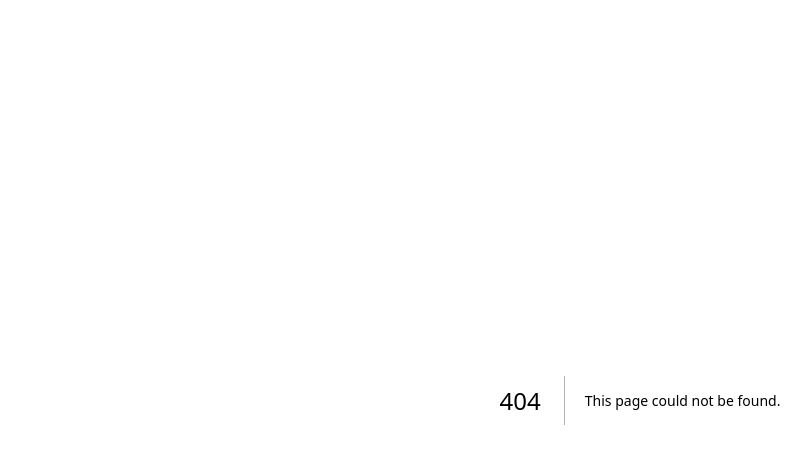
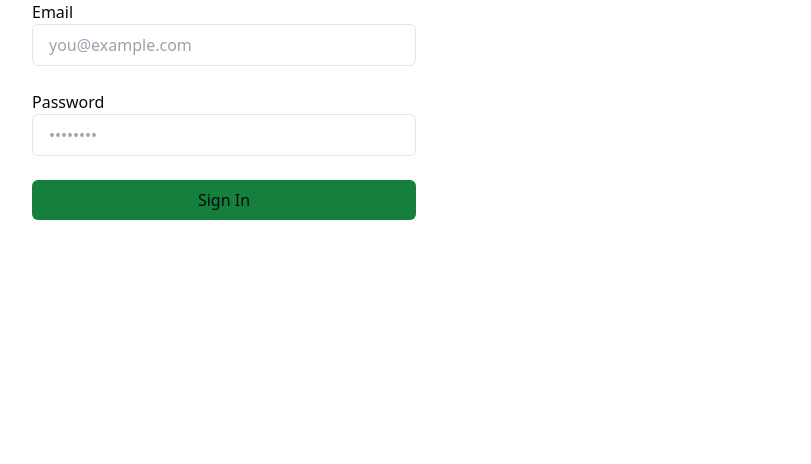
Before and after one commit to gualberto2/ben-booking, a Next.js app: page /login in a window 1280 px wide. Before the commit this address had no page. Shown: the top 464 px of the page, without its empty margins (0-811 px from the left). Built offline with nearby package versions, Linux system fonts and the light colour scheme.

Commit message:
login page

```diff
--- /dev/null
+++ b/app/login/page.tsx
@@ -0,0 +1,67 @@
+import { createClient } from "@/utils/supabase/server";
+import { redirect } from "next/navigation";
+import { SubmitButton } from "./submit-button";
+
+export default function Login({
+  searchParams,
+}: {
+  searchParams: { message: string };
+}) {
+  const signIn = async (formData: FormData) => {
+    "use server";
+
+    const email = formData.get("email") as string;
+    const password = formData.get("password") as string;
+    const supabase = createClient();
+
+    const { error } = await supabase.auth.signInWithPassword({
+      email,
+      password,
+    });
+
+    if (error) {
+      return redirect("/login?message=Could not authenticate user");
+    }
+
+    return redirect("/dashboard");
+  };
+
+  return (
+    <div className="flex-1 flex flex-col w-full px-8 sm:max-w-md justify-center gap-2">
+      <form className="flex flex-col">
+        <label className="text-md" htmlFor="email">
+          Email
+        </label>
+        <input
+          className="rounded-md px-4 py-2 bg-inherit border mb-6"
+          name="email"
+          placeholder="you@example.com"
+          required
+        />
+        <label className="text-md" htmlFor="password">
+          Password
+        </label>
+        <input
+          className="rounded-md px-4 py-2 bg-inherit border mb-6"
+          type="password"
+          name="password"
+          placeholder="••••••••"
+          required
+        />
+        <SubmitButton
+          formAction={signIn}
+          className="bg-green-700 rounded-md px-4 py-2 text-foreground mb-2"
+          pendingText="Signing In..."
+        >
+          Sign In
+        </SubmitButton>
+
+        {searchParams?.message && (
+          <p className="mt-4 p-4 bg-foreground/10 text-foreground text-center">
+            {searchParams.message}
+          </p>
+        )}
+      </form>
+    </div>
+  );
+}
```
